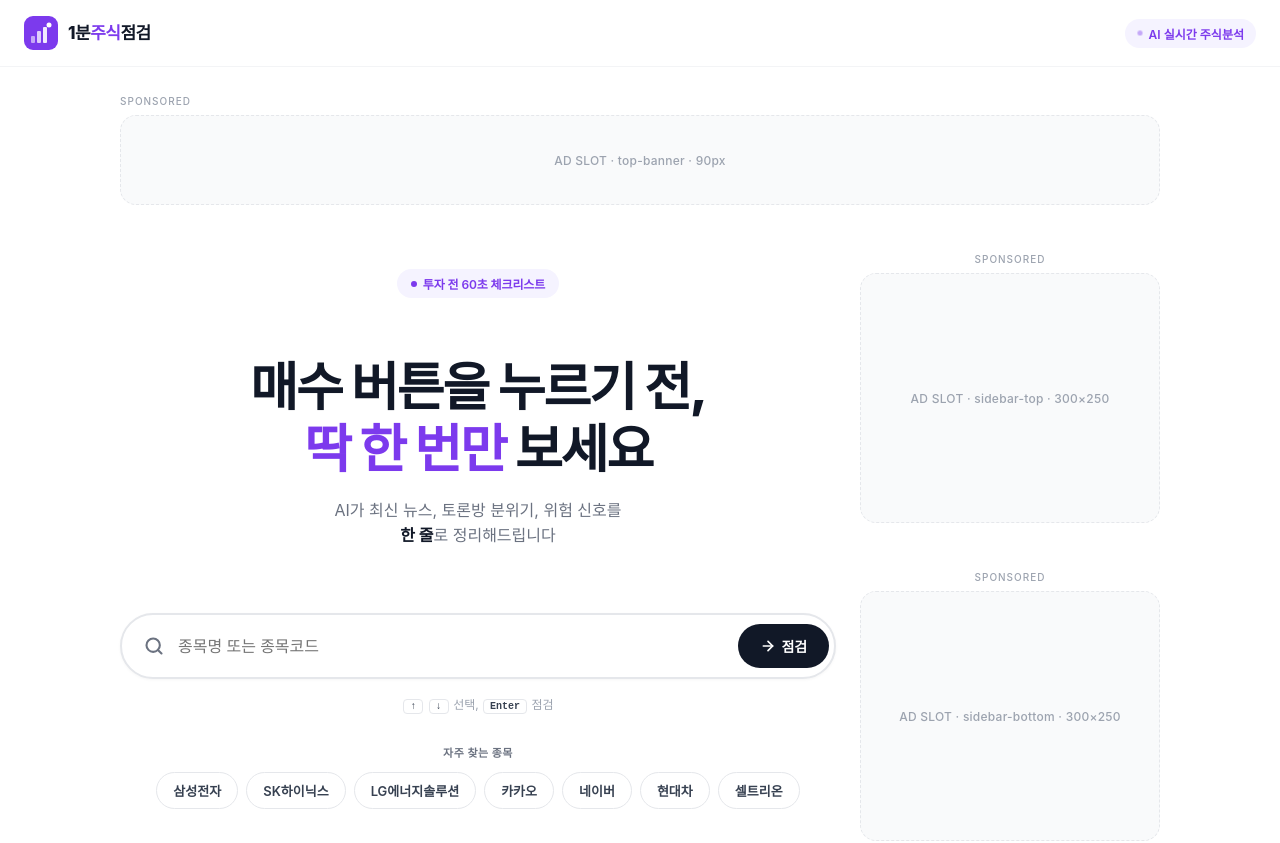
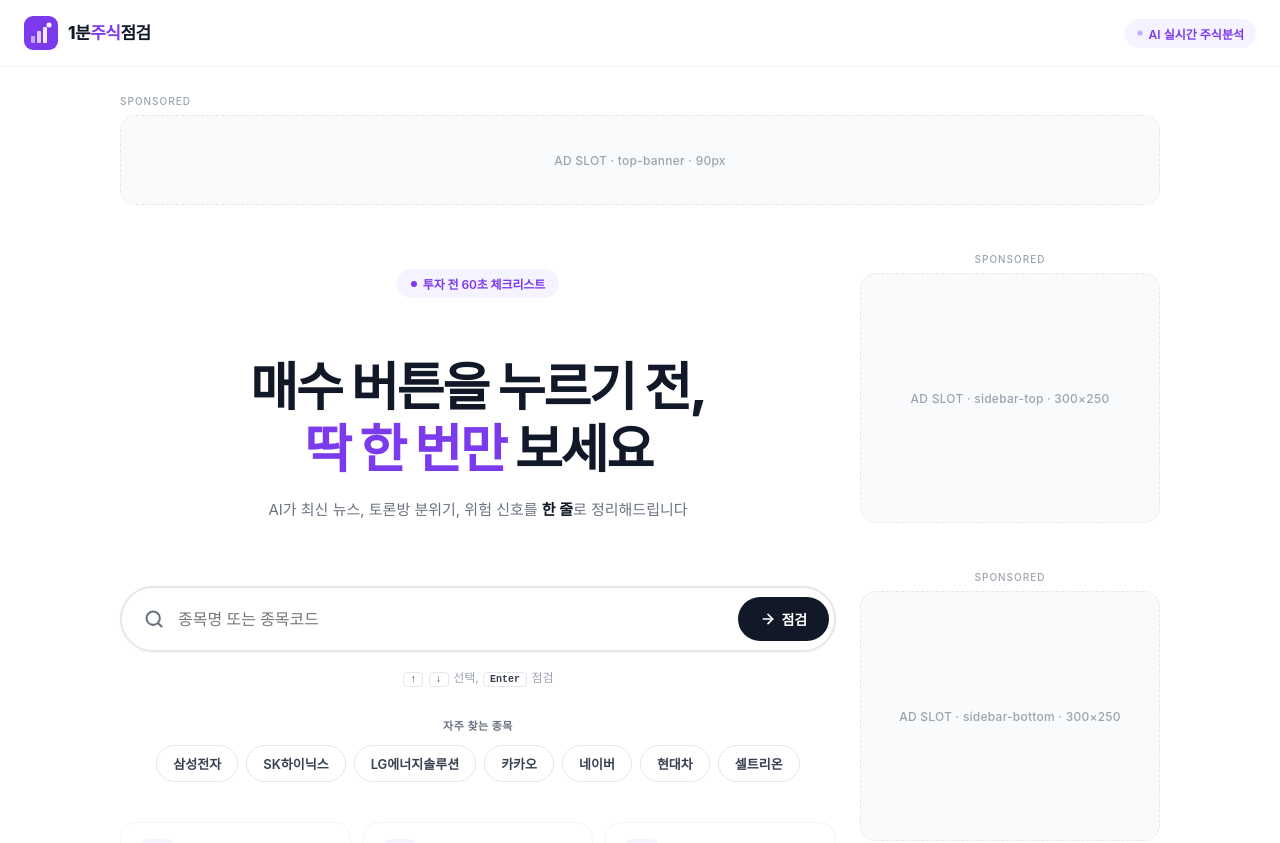
Before and after one commit to g33571-gif/stockcheck, a Next.js app: page / in a window 1280 px wide. Shown: the top 843 px of the page. Built offline with nearby package versions, Linux system fonts and the light colour scheme; a web font is replaced by a local one.

Commit message:
Update StockCheck.js

```diff
--- a/app/StockCheck.js
+++ b/app/StockCheck.js
@@ -302,12 +302,19 @@ export default function StockCheck() {
                   <span style={{ color: C.primary }}>딱 한 번만</span> 보세요
                 </h1>
 
-                <p style={{
-                  fontSize: 16, color: C.muted, lineHeight: 1.6,
-                  marginBottom: 32, maxWidth: 520, marginLeft: "auto", marginRight: "auto",
+<p style={{
+                  fontSize: 15,
+                  color: C.muted,
+                  lineHeight: 1.6,
+                  marginBottom: 32,
+                  maxWidth: 480,
+                  marginLeft: "auto",
+                  marginRight: "auto",
+                  padding: "0 16px",
+                  wordBreak: "keep-all",
                 }}>
-                  AI가 최신 뉴스, 토론방 분위기, 위험 신호를<br className="br-mobile-hide"/>
-                  <strong style={{ color: C.ink, fontWeight: 700 }}> 한 줄</strong>로 정리해드립니다
+                  AI가 최신 뉴스, 토론방 분위기, 위험 신호를{" "}
+                  <strong style={{ color: C.ink, fontWeight: 700 }}>한 줄</strong>로 정리해드립니다
                 </p>
               </div>
             )}
```
